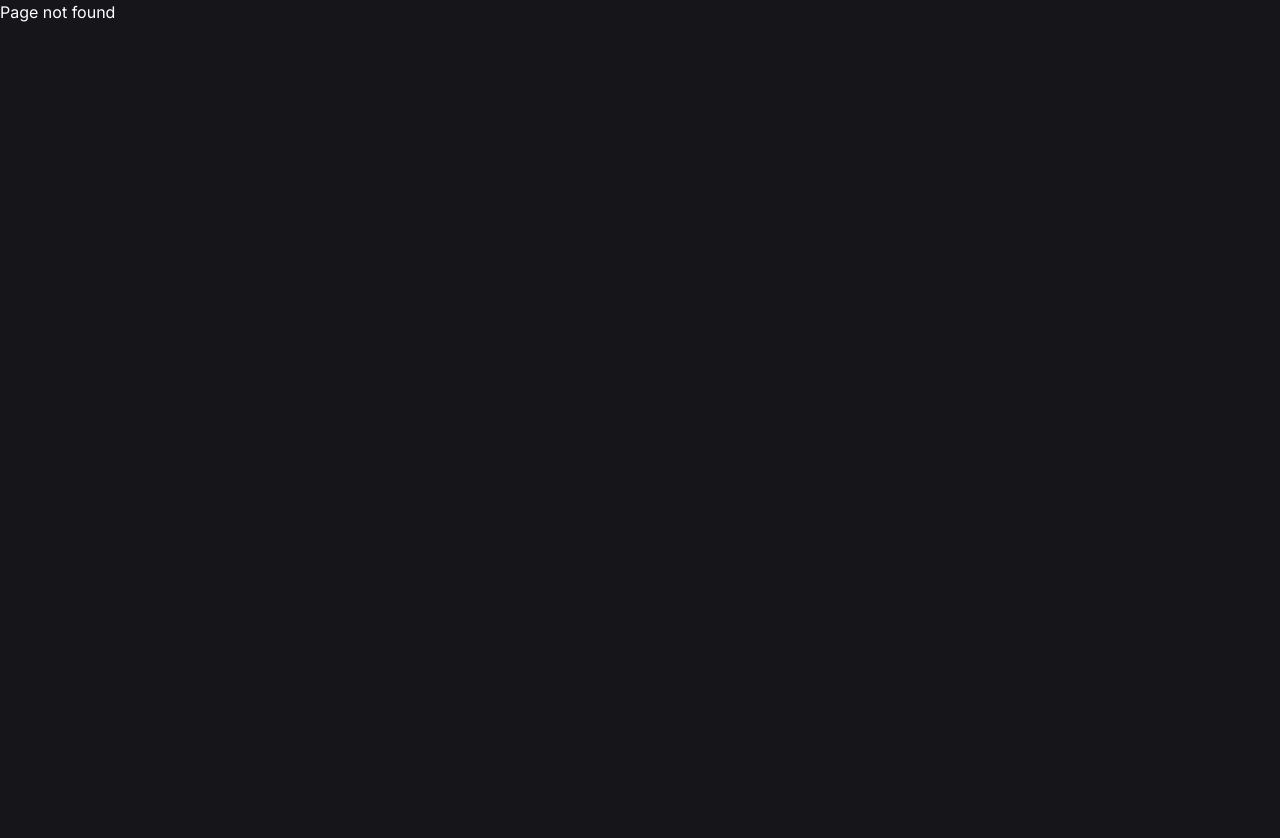
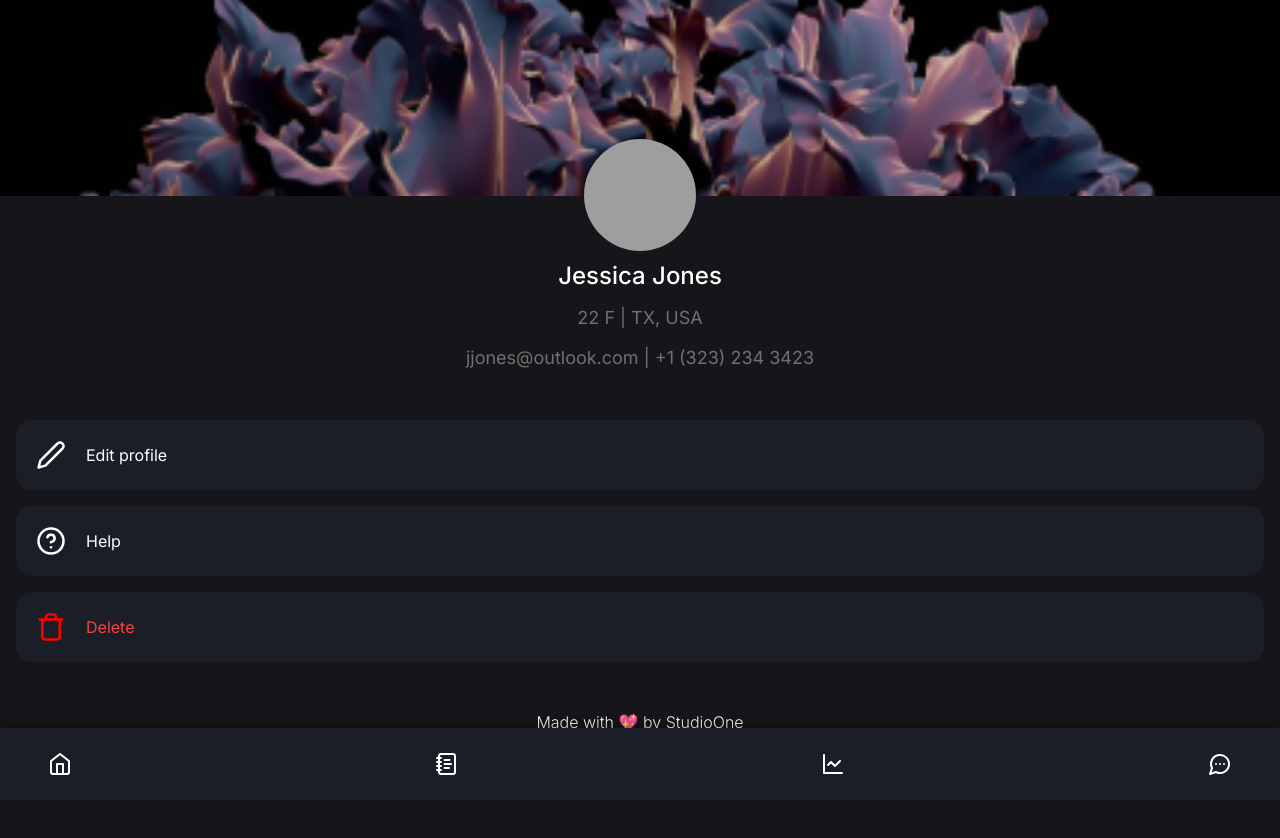
Before and after one commit to hashiq300/medvault, a React (Vite) app: page /profile in a window 1280 px wide. Before the commit this address had no page. Shown: the top 838 px of the page. Before the commit the page ends 800 px from the top, so only its background shows below. Built offline with nearby package versions, Linux system fonts and the light colour scheme; grey boxes are pictures that could not be loaded.

Commit message:
added profile page

```diff
--- a/src/App.jsx
+++ b/src/App.jsx
@@ -7,6 +7,7 @@ import ActivityPage from "./pages/ActivityPage/ActivityPage";
 import StepsPage from "./pages/ActivityPage/StepsPage";
 import VitalsPage from "./pages/ActivityPage/VitalsPage";
 import SleepPage from "./pages/ActivityPage/SleepPage";
+import ProfilePage from "./pages/ProfilePage";
 
 const router = createBrowserRouter([
   {
@@ -21,6 +22,7 @@ const router = createBrowserRouter([
       { path: "sleep", element: <SleepPage /> },
     ],
   },
+  { path: "/profile", element: <ProfilePage/> },
   { path: "*", element: <div>Page not found</div> },
 ]);
 
--- /dev/null
+++ b/src/pages/ProfilePage.jsx
@@ -0,0 +1,58 @@
+import React from "react";
+import BottomNavigation from "@/components/BottomNavigation";
+import { Pen, Trash, HelpCircle } from "lucide-react";
+
+const ProfilePage = () => {
+  return (
+    <>
+      <BottomNavigation />
+      <div className="relative w-full flex justify-center">
+        <img
+          className="w-full h-[196px] object-cover"
+          src="images/user_bg.png"
+          alt="cover_image"
+        />
+        <img
+          className=" w-28 h-28 rounded-full object-cover absolute bottom-[-55px]"
+          src="https://github.com/shadcn.png"
+          alt="avatar"
+        />
+      </div>
+
+      <div className="pt-16 px-4 pb-44 flex flex-col gap-12">
+        <div>
+          <h3 className=" text-center text-2xl font-medium">Jessica Jones</h3>
+          <p className=" text-center text-[#707070] text-lg mt-3">
+            22 F | TX, USA
+          </p>
+          <p className=" text-center text-[#707070] text-lg mt-3">
+            jjones@outlook.com | +1 (323) 234 3423
+          </p>
+        </div>
+
+        <div className=" flex flex-col gap-4">
+          <button className="w-full flex items-center gap-5 bg-[#1C1E27] p-5 rounded-2xl">
+            <Pen size={30} />
+            <p>Edit profile</p>
+          </button>
+
+          <button className="w-full flex items-center gap-5 bg-[#1C1E27] p-5 rounded-2xl">
+            <HelpCircle size={30} />
+            <p>Help</p>
+          </button>
+
+          <button className="w-full flex items-center gap-5 bg-[#1C1E27] p-5 rounded-2xl">
+            <Trash color="red" size={30} />
+            <p className=" text-red-500">Delete</p>
+          </button>
+        </div>
+
+        <p className=" font-light text-base text-center">
+          Made with 💖 by StudioOne
+        </p>
+      </div>
+    </>
+  );
+};
+
+export default ProfilePage;
```
Also changed, not shown: public/images/user_bg.png (added).
